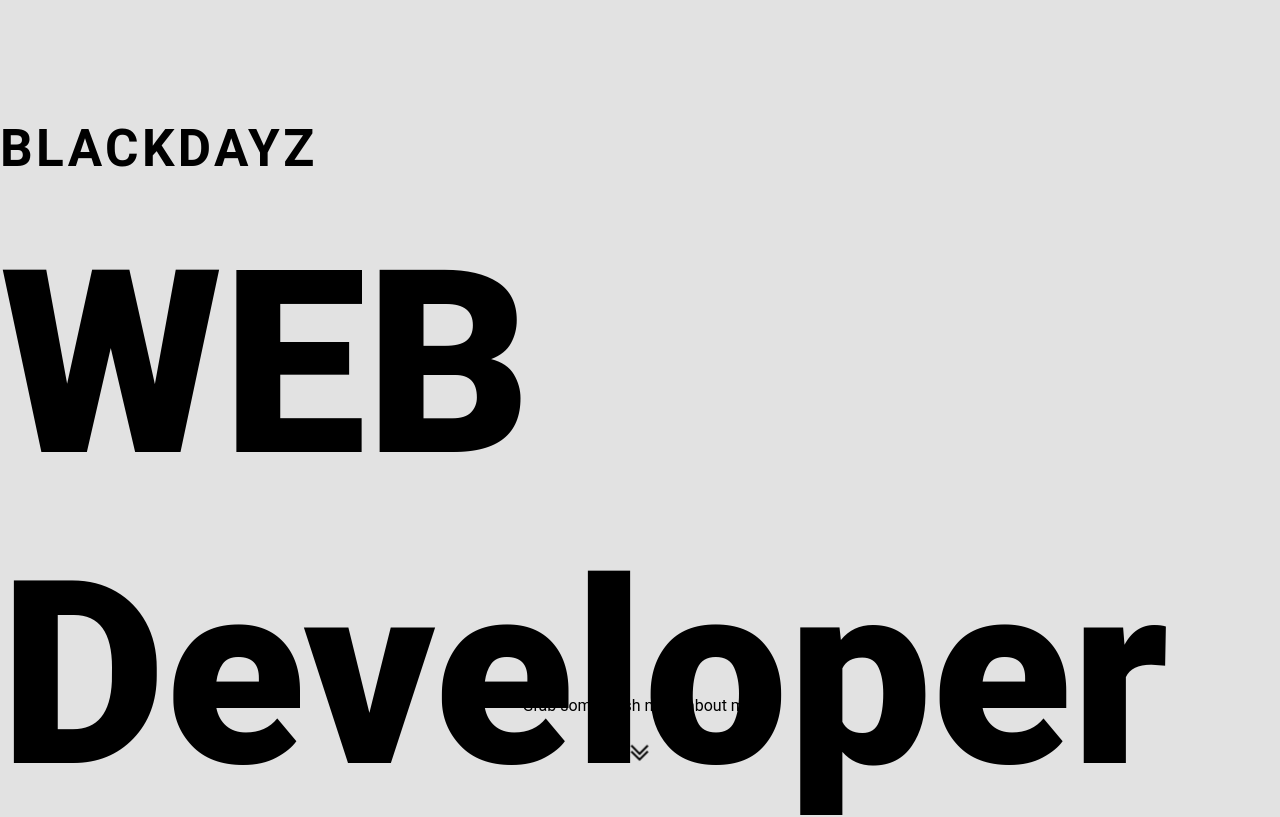
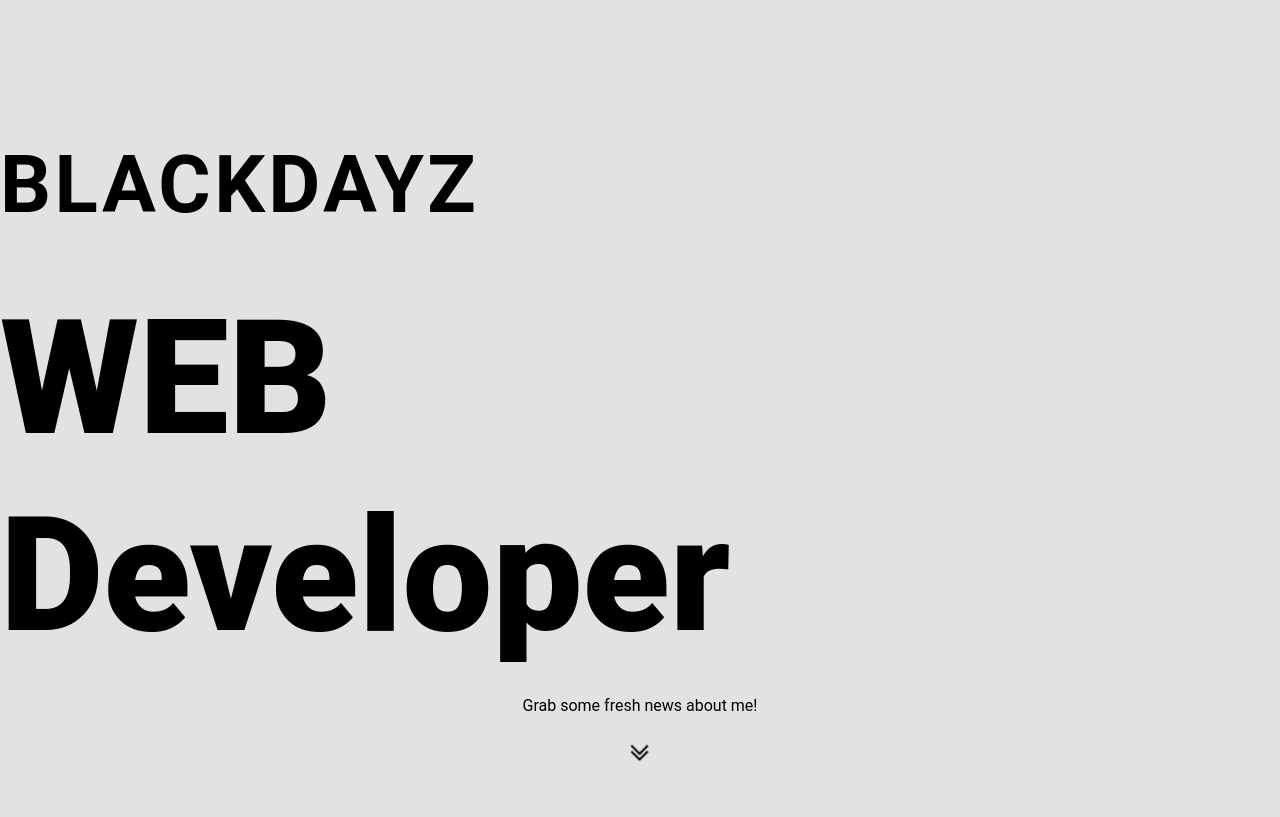
Before and after one commit to BlackDayz/Homepage, a Vue app: page / in a window 1280 px wide. Shown: the top 817 px of the page. Built offline with nearby package versions, Linux system fonts and the light colour scheme.

Commit message:
fix: top page font too big on lower screen heights

```diff
--- a/src/assets/css/style.css
+++ b/src/assets/css/style.css
@@ -53,6 +53,16 @@ a {
 @media only screen and (min-width: 1582px) {
     .head_text_big {
         font-size: 20rem;
+    }
+    .head_text h1 {
+        font-size: 5rem;
+        letter-spacing: 3.4px;
+    }
+}
+
+@media only screen and (max-height: 900px) {
+    .head_text_big {
+        font-size: 10rem;
     }
     .head_text h1 {
         font-size: 5rem;
```
